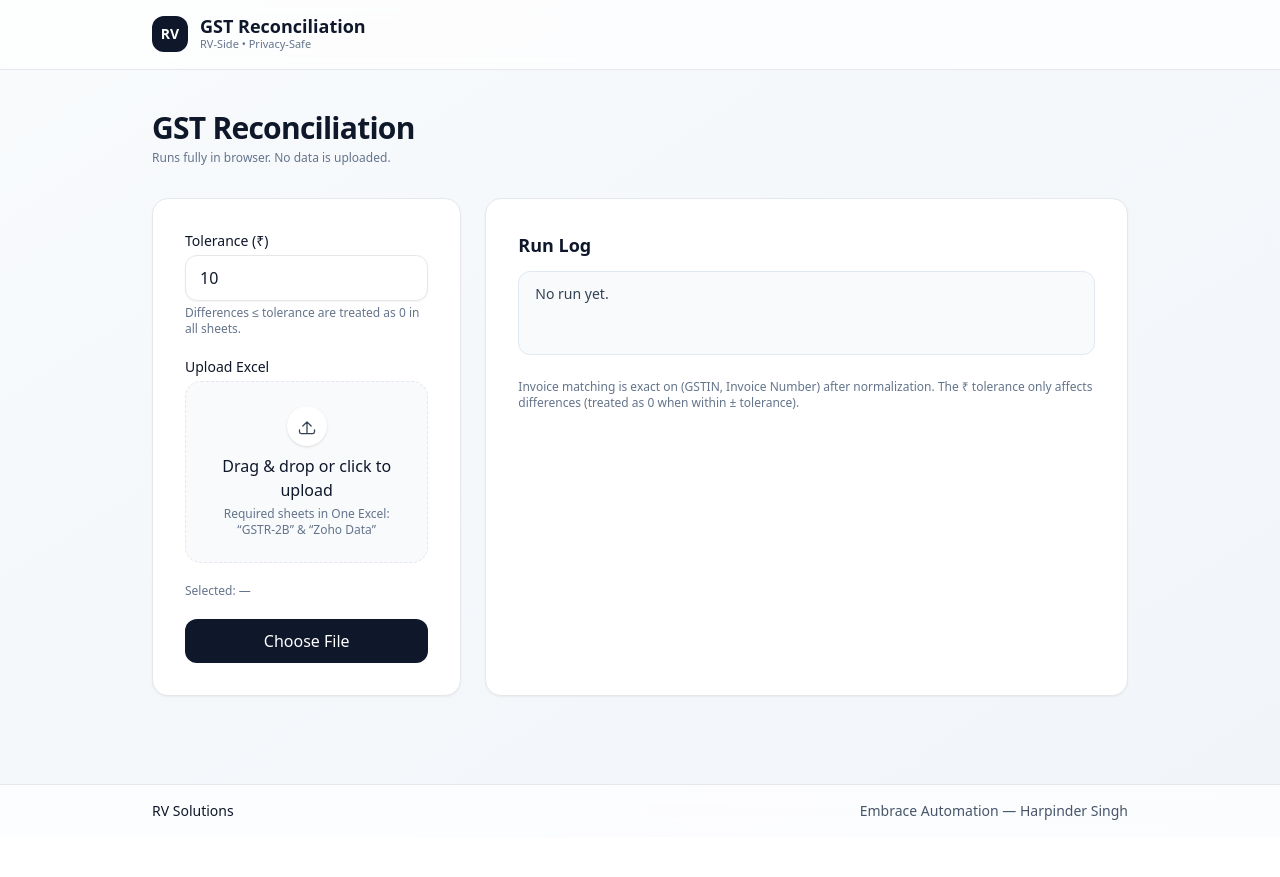
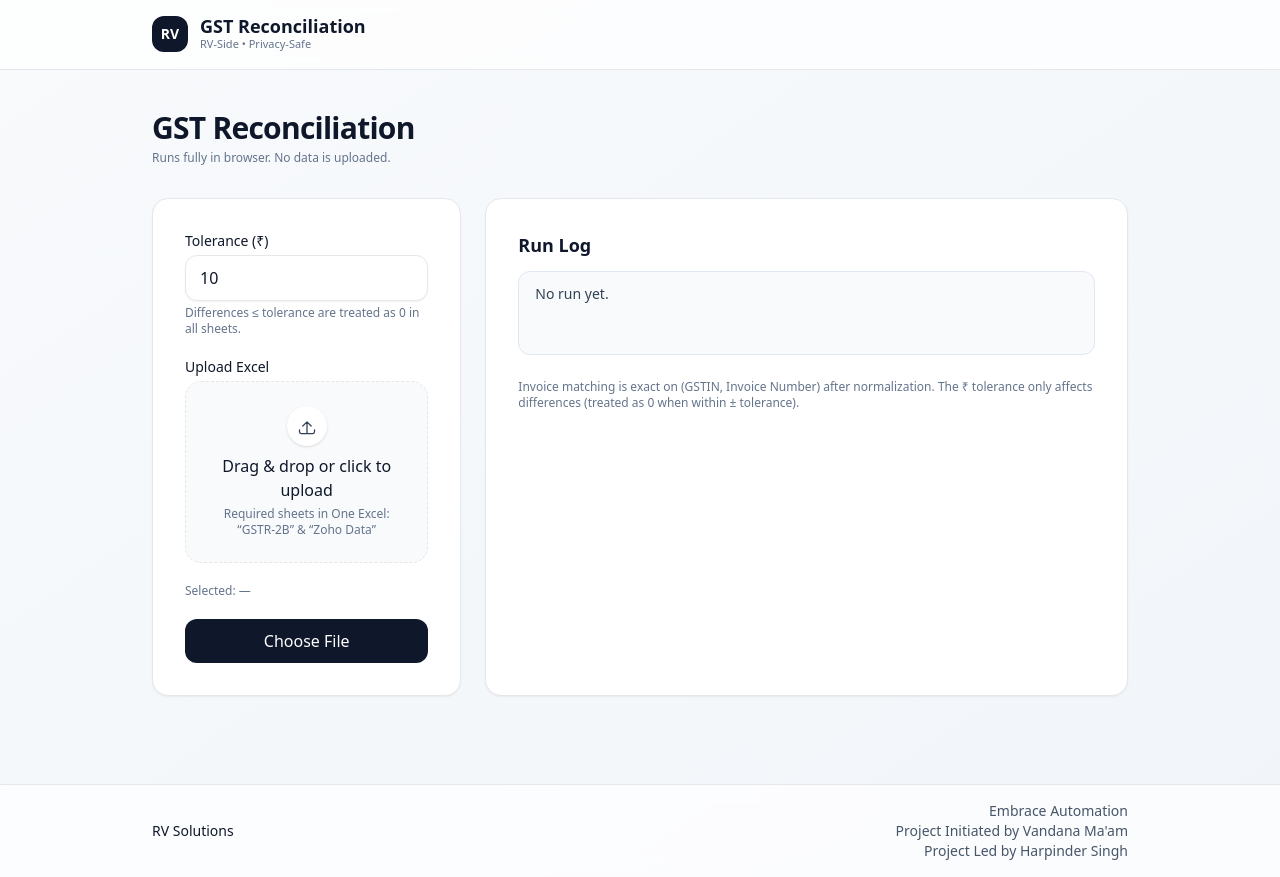
Before and after one commit to MrSingh529/gst-reco-web, a Next.js app: page / in a window 1280 px wide. Before the commit the page ends 837 px from the top, so only its background shows below. Built offline with nearby package versions, Linux system fonts and the light colour scheme.

Commit message:
final version

```diff
--- a/app/layout.tsx
+++ b/app/layout.tsx
@@ -30,7 +30,11 @@ export default function RootLayout({ children }: { children: React.ReactNode })
           <footer className="mt-12 border-t bg-white/70 backdrop-blur">
             <div className="mx-auto max-w-5xl px-6 py-4 text-sm flex items-center justify-between">
               <span className="font-medium">RV Solutions</span>
-              <span className="text-slate-600">Embrace Automation — Harpinder Singh</span>
+              <div className="text-right text-slate-600">
+                <div>Embrace Automation</div>
+                <div>Project Initiated by Vandana Ma'am</div>
+                <div>Project Led by Harpinder Singh</div>
+              </div>
             </div>
           </footer>
         </div>
```
